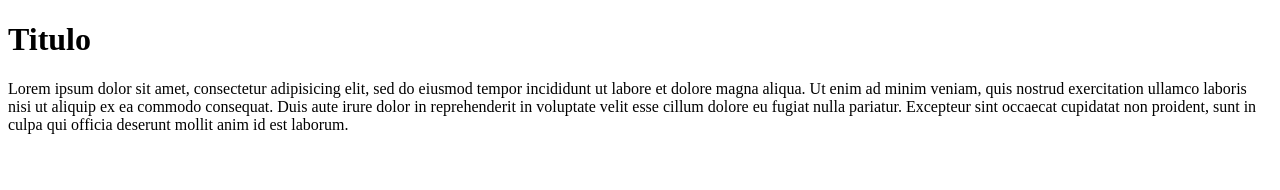
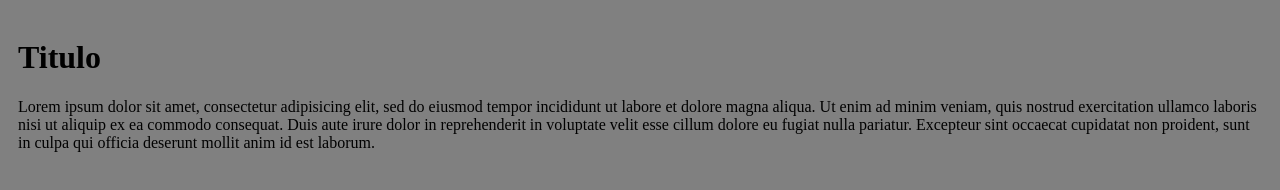
Before and after one commit to jeronimomg/clase2, a plain HTML site: page index.html in a window 1280 px wide. Drawn offline with Linux system fonts and the light colour scheme.

Commit message:
cambios en body

```diff
--- a/css/estilos.css
+++ b/css/estilos.css
@@ -8,3 +8,9 @@ h1{
 p{
 	size: 10px;
 }
+
+body{
+	background-color: gray;
+	padding: 10px;
+
+}
```
